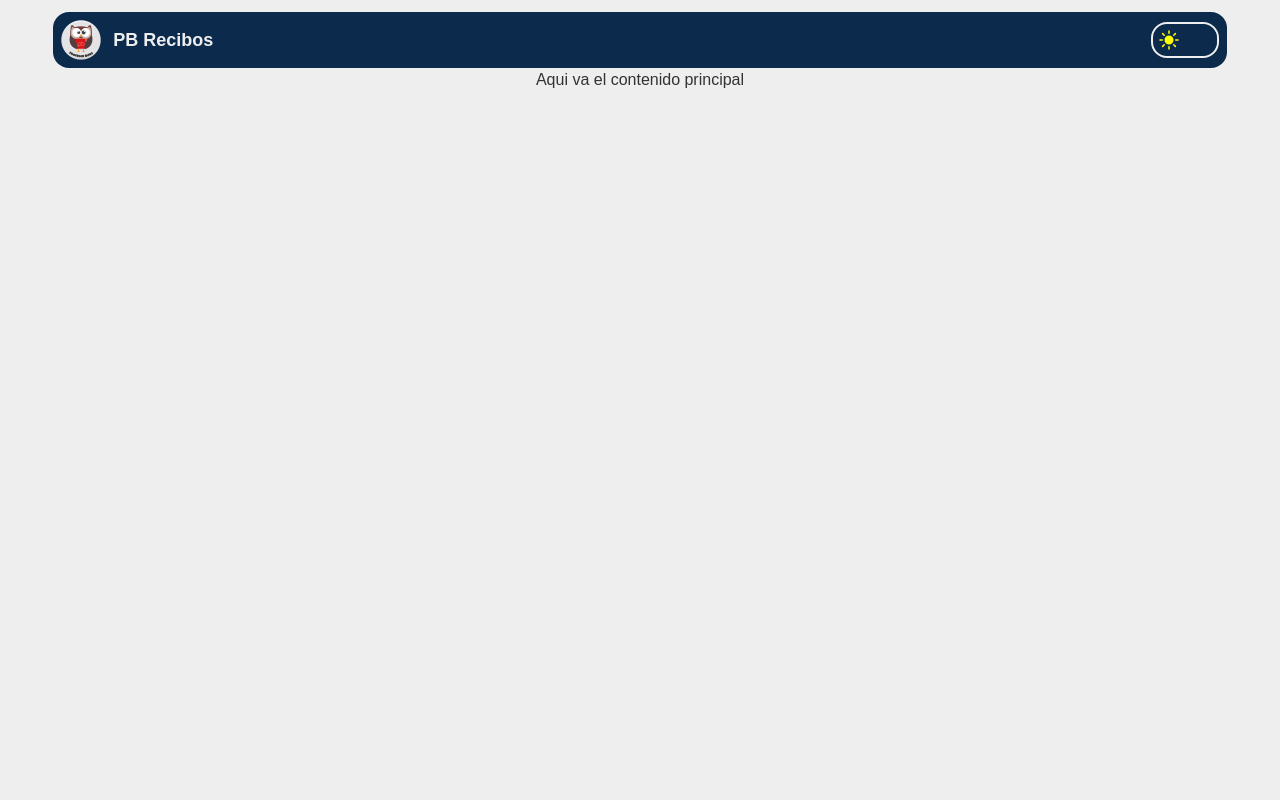
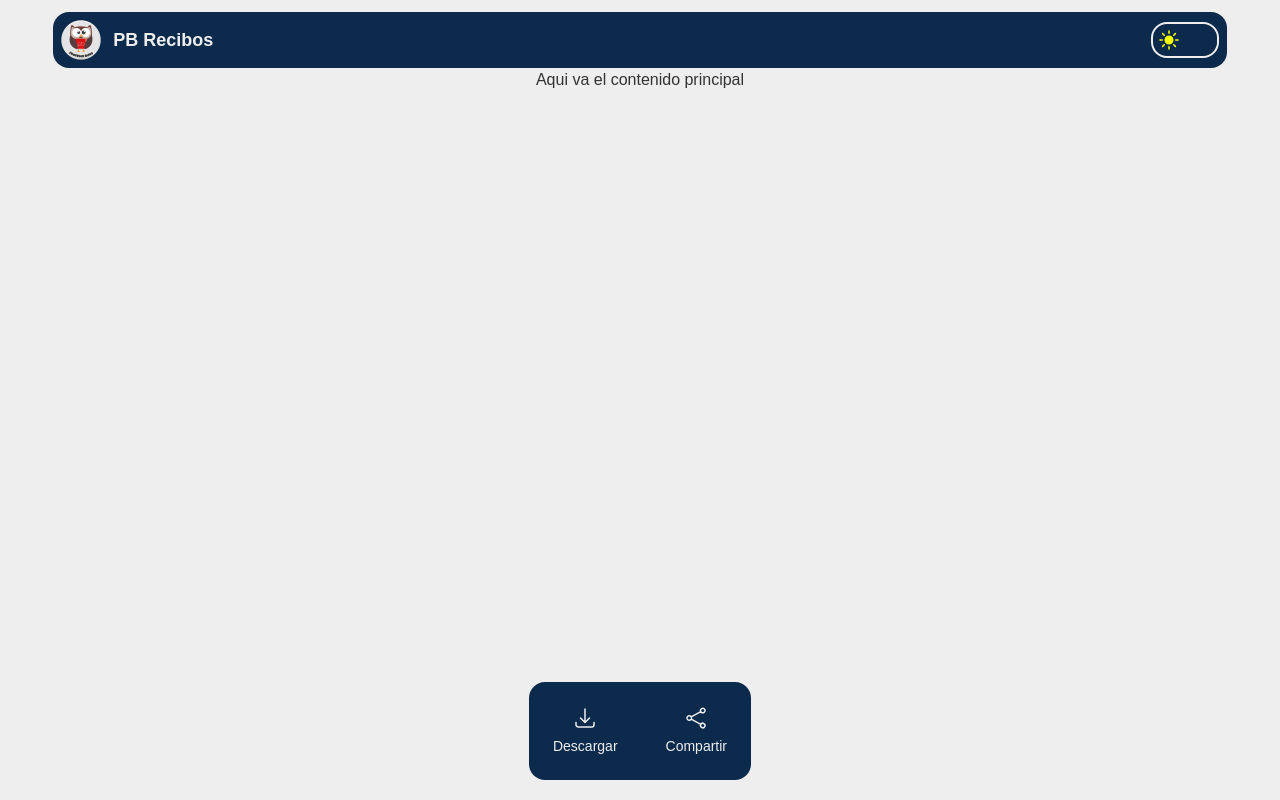
Before and after one commit to bryanquille/profesor-buho-receipts, a React (Vite) app: page / in a window 1280 px wide. Built offline with nearby package versions, Linux system fonts and the light colour scheme; a web font is replaced by a local one.

Commit message:
addinf footer buttons for download and share, only ui; refactor main layout structure

```diff
--- a/src/components/ui/Footer.tsx
+++ b/src/components/ui/Footer.tsx
@@ -1,7 +1,22 @@
+import { DownloadIcon, ShareIcon } from "./Icons"
+
 function Footer() {
   return (
-    <footer>
-
+    <footer className="mt-auto mb-5 p-3 flex justify-evenly items-center gap-6 rounded-2xl bg-primary text-primary-neutral dark:shadow-xs dark:shadow-primary-neutral">
+      <button
+        type="button"
+        className="cursor-pointer p-3 grid place-items-center gap-1.5 rounded-2xl hover:text-secondary hover:outline-2 hover:outline-secondary transition-all duration-150 ease-in"
+      >
+        <DownloadIcon />
+        <span className="text-sm">Descargar</span>
+      </button>
+      <button
+        type="button"
+        className="cursor-pointer p-3 grid place-items-center gap-1.5 rounded-2xl hover:text-secondary hover:outline-2 hover:outline-secondary transition-all duration-150 ease-in"
+      >
+        <ShareIcon />
+        <span className="text-sm">Compartir</span>
+      </button>
     </footer>
   )
 }
--- a/src/components/ui/Header.tsx
+++ b/src/components/ui/Header.tsx
@@ -24,7 +24,7 @@ function Header() {
         type="button"
         onClick={handleClick}
         ref={element as React.RefObject<HTMLButtonElement>}
-        className="cursor-pointer relative p-1 flex justify-evenly items-center gap-2 rounded-2xl border-2 border-primary-neutral"
+        className="cursor-pointer relative p-1 flex justify-evenly items-center gap-2 rounded-2xl border-2 border-primary-neutral hover:border-secondary transition-all duration-150 ease-in"
       >
         <span
           className={`absolute rounded-full bg-primary ${isDark ? '-translate-x-1/2' : 'translate-x-1/2'} transform transition-all duration-300`}
--- a/src/components/ui/Icons.tsx
+++ b/src/components/ui/Icons.tsx
@@ -27,3 +27,33 @@ export const MoonIcon = () => {
     </svg>
   )
 }
+
+export const DownloadIcon = () => {
+  return (
+    <svg
+      xmlns="http://www.w3.org/2000/svg"
+      fill="none"
+      viewBox="0 0 24 24"
+      strokeWidth={1.5}
+      stroke="currentColor"
+      className="size-6"
+    >
+      <path strokeLinecap="round" strokeLinejoin="round" d="M3 16.5v2.25A2.25 2.25 0 0 0 5.25 21h13.5A2.25 2.25 0 0 0 21 18.75V16.5M16.5 12 12 16.5m0 0L7.5 12m4.5 4.5V3" />
+    </svg>
+  )
+}
+
+export const ShareIcon = () => {
+  return (
+    <svg
+      xmlns="http://www.w3.org/2000/svg"
+      fill="none"
+      viewBox="0 0 24 24"
+      strokeWidth={1.5}
+      stroke="currentColor"
+      className="size-6"
+    >
+      <path strokeLinecap="round" strokeLinejoin="round" d="M7.217 10.907a2.25 2.25 0 1 0 0 2.186m0-2.186c.18.324.283.696.283 1.093s-.103.77-.283 1.093m0-2.186 9.566-5.314m-9.566 7.5 9.566 5.314m0 0a2.25 2.25 0 1 0 3.935 2.186 2.25 2.25 0 0 0-3.935-2.186Zm0-12.814a2.25 2.25 0 1 0 3.933-2.185 2.25 2.25 0 0 0-3.933 2.185Z" />
+    </svg>
+  )
+}
--- a/src/layout/MainLayout.tsx
+++ b/src/layout/MainLayout.tsx
@@ -10,7 +10,9 @@ function MainLayout({ children }: MainLayoutPropsTypes) {
   return (
     <div className="w-full min-h-screen flex flex-col items-center bg-primary-neutral dark:bg-zinc-900">
       <Header />
-      {children}
+      <main>
+        {children}
+      </main>
       <Footer />
     </div>
   )
```
